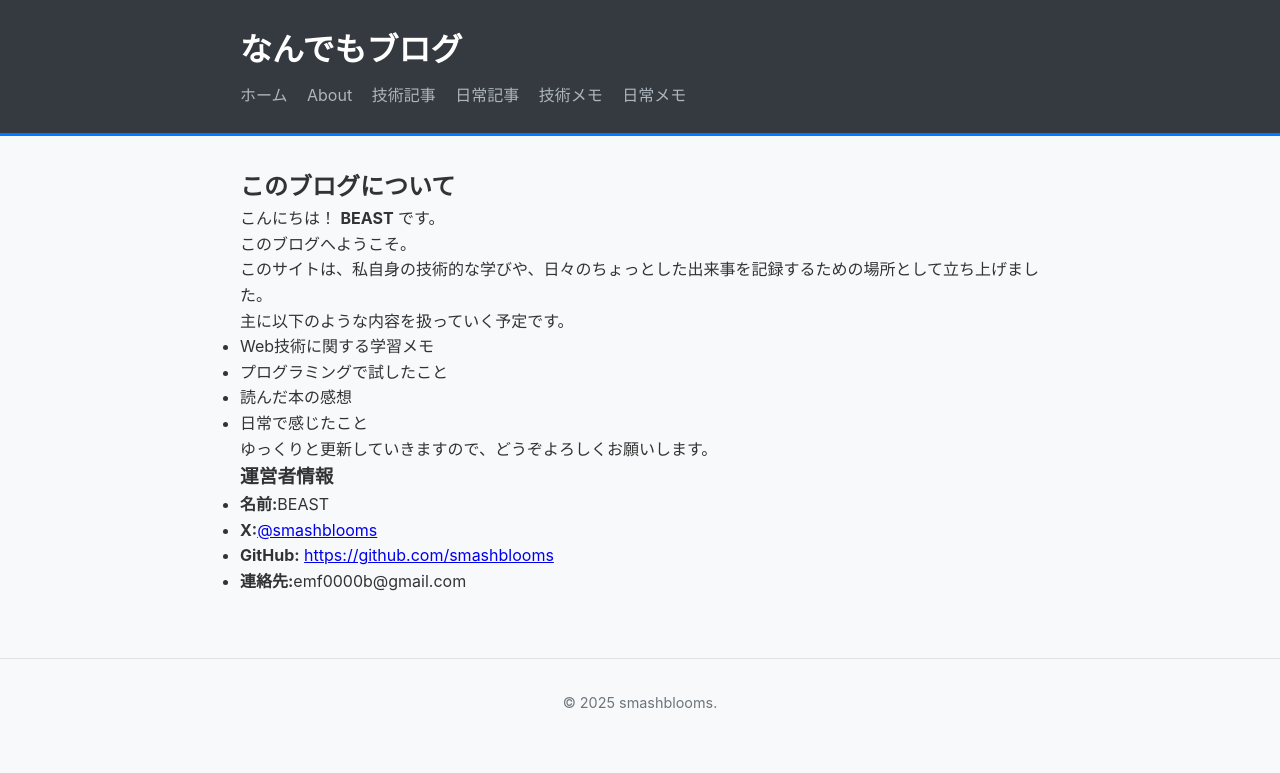
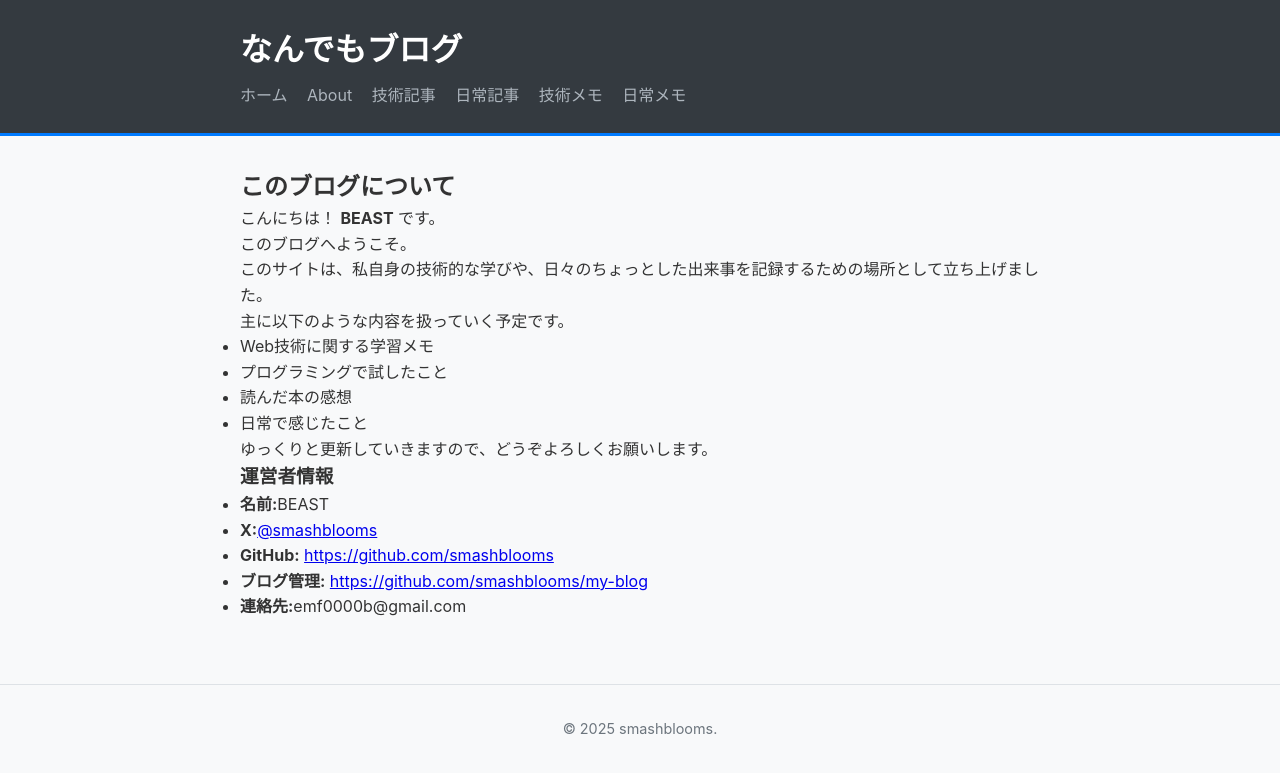
Before and after one commit to smashblooms/my-blog, a Jekyll site: the page built from about.html, in a window 1280 px wide. Shown: the top 773 px of the page. Built offline with Jekyll 4.4.1, drawn with Linux system fonts in a browser that asks for light colours.

Commit message:
URLを追加

```diff
--- a/about.html
+++ b/about.html
@@ -25,5 +25,6 @@ title: このブログについて # ブラウザのタイトルバーやタブ
   <li><strong>名前:</strong>BEAST</li>
   <li><strong>X:</strong><a href="https://x.com/smashblooms">@smashblooms</a></li>
   <li><strong>GitHub:</strong> <a href="https://github.com/{{ site.github_username }}" target="_blank" rel="noopener noreferrer">https://github.com/smashblooms</a></li>
+  <li><strong>ブログ管理:</strong> <a href="https://github.com/{{ site.github_username }}/my-blog" target="_blank" rel="noopener noreferrer">https://github.com/smashblooms/my-blog</a></li>
   <li><strong>連絡先:</strong>emf0000b@gmail.com</li>
 </ul>
```
